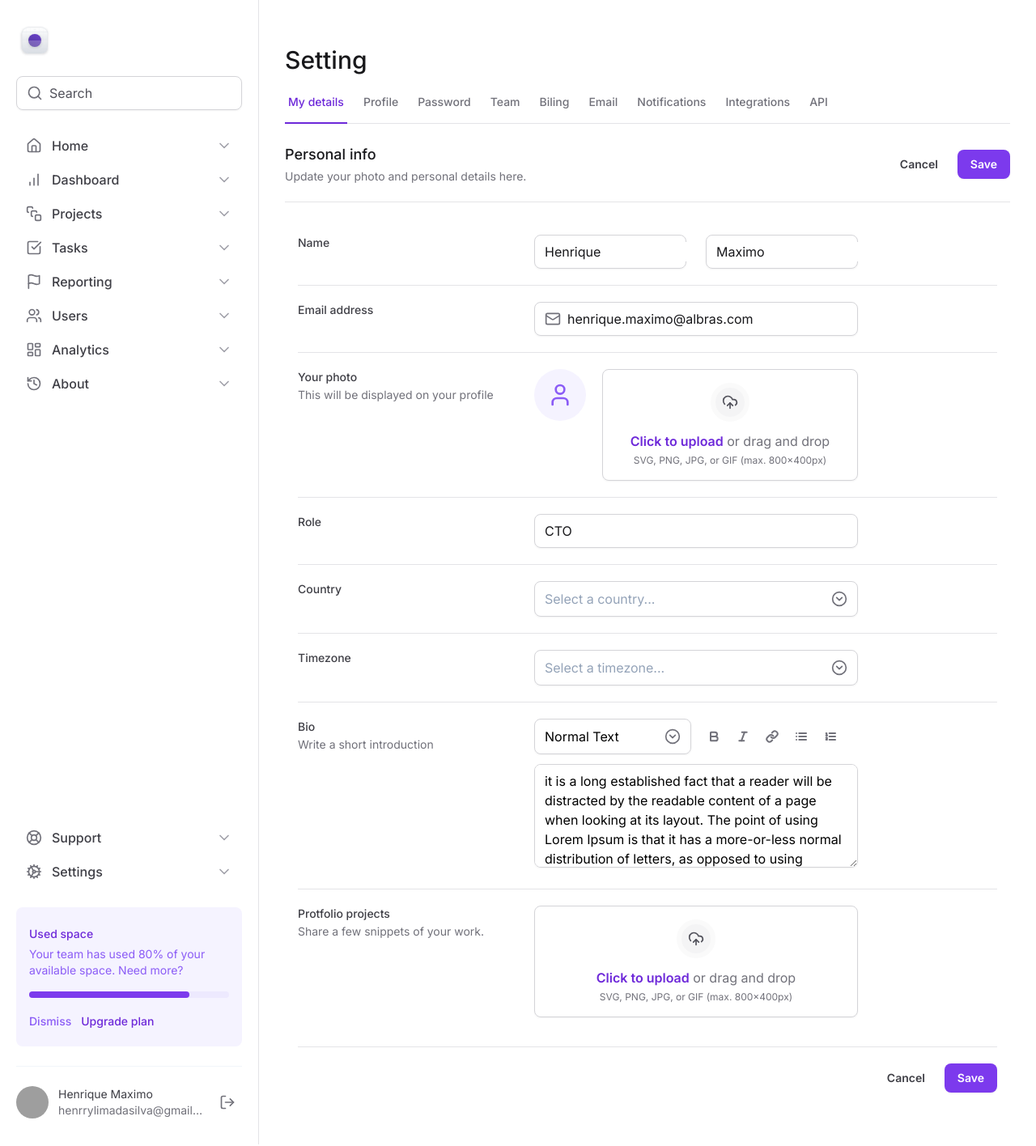
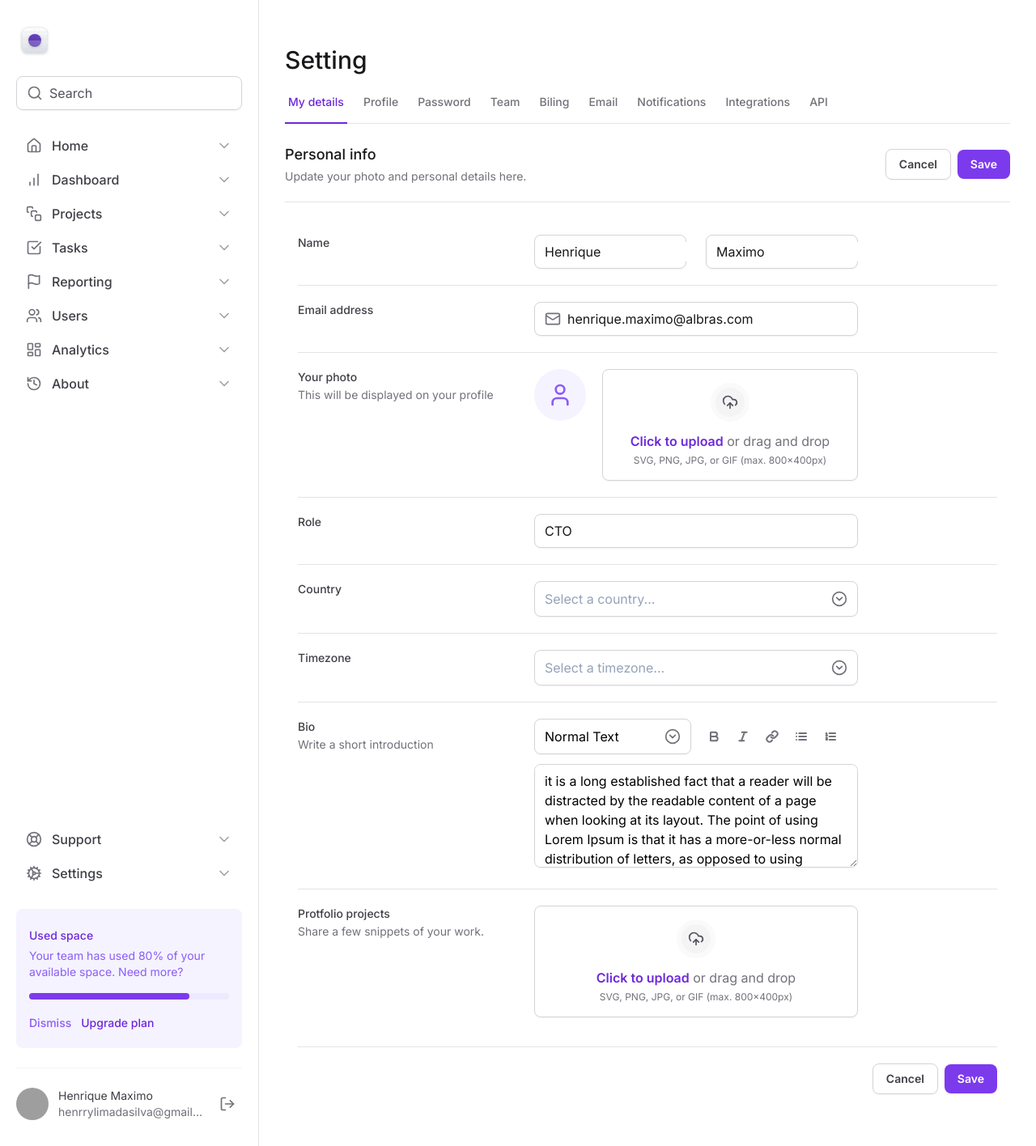
Before and after one commit to Henrry-Maximo/tailwind-next-rocketseat, a Next.js app: page / in a window 1280 px wide. Shown: the whole page at 81% size. Built offline with nearby package versions, Linux system fonts and the light colour scheme; grey boxes are pictures that could not be loaded.

Commit message:
✨feat: add tailwind variants at project

```diff
--- a/src/app/page.tsx
+++ b/src/app/page.tsx
@@ -5,6 +5,7 @@ import { Bold, Italic, Link, List, ListOrdered, Mail } from 'lucide-react'
 import { SelectItem } from '@/components/Form/Select/SelectItem'
 import { Select } from '@/components/Form/Select'
 import { Textarea } from '@/components/Form/Textarea'
+import { Button } from '@/components/Button'
 
 export default function Home() {
   return (
@@ -22,20 +23,12 @@ export default function Home() {
             </span>
           </div>
           <div className="flex items-center gap-2">
-            <button
-              type="button"
-              form=""
-              className="shadow-smborder rounded-lg border-zinc-300 px-4 py-2 text-sm font-semibold text-zinc-700 hover:bg-zinc-50"
-            >
+            <Button type="button" form="" variant="outline">
               Cancel
-            </button>
-            <button
-              type="submit"
-              form="settings"
-              className="rounded-lg bg-violet-600 px-4 py-2 text-sm font-semibold text-white shadow-sm hover:bg-violet-600"
-            >
+            </Button>
+            <Button type="submit" form="settings" variant="primary">
               Save
-            </button>
+            </Button>
           </div>
         </div>
 
@@ -221,19 +214,12 @@ export default function Home() {
           </div>
 
           <div className="flex items-center justify-end gap-2 pt-5">
-            <button
-              type="button"
-              form=""
-              className="shadow-smborder rounded-lg border-zinc-300 px-4 py-2 text-sm font-semibold text-zinc-700 hover:bg-zinc-50"
-            >
+            <Button type="button" variant="outline">
               Cancel
-            </button>
-            <button
-              type="submit"
-              className="rounded-lg bg-violet-600 px-4 py-2 text-sm font-semibold text-white shadow-sm hover:bg-violet-600"
-            >
+            </Button>
+            <Button type="submit" variant="primary">
               Save
-            </button>
+            </Button>
           </div>
         </form>
       </div>
--- a/src/components/Button.tsx
+++ b/src/components/Button.tsx
@@ -1,12 +1,27 @@
 import { ComponentProps } from 'react'
+import { tv, VariantProps } from 'tailwind-variants'
 
-export interface ButtonProps extends ComponentProps<'button'> {}
+const button = tv({
+  base: [
+    'rounded-lg px-4 py-2 text-sm font-semibold outline-none shadow-sm',
+    'focus-visible:ring-2 focus-visible:ring-offset-2 focus-visible:ring-violet-500',
+    'active:opacity-80',
+  ],
 
-export function Button(props: ButtonProps) {
-  return (
-    <button
-      {...props}
-      className="rounded-lg bg-violet-600 px-4 py-2 text-sm font-semibold text-white shadow-sm hover:bg-violet-600"
-    ></button>
-  )
+  variants: {
+    variant: {
+      primary: 'bg-violet-600 text-white hover:bg-violet-700',
+      outline: 'border border-zinc-300 text-zinc-700 hover:bg-zinc-50',
+    },
+  },
+
+  defaultVariants: {
+    variant: 'primary',
+  },
+})
+
+export type ButtonProps = ComponentProps<'button'> & VariantProps<typeof button>
+
+export function Button({ variant, ...props }: ButtonProps) {
+  return <button {...props} className={button({ variant })}></button>
 }
```
